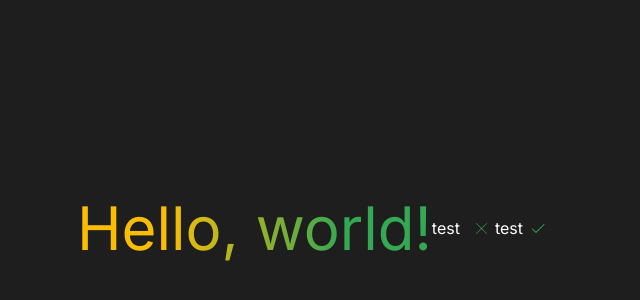
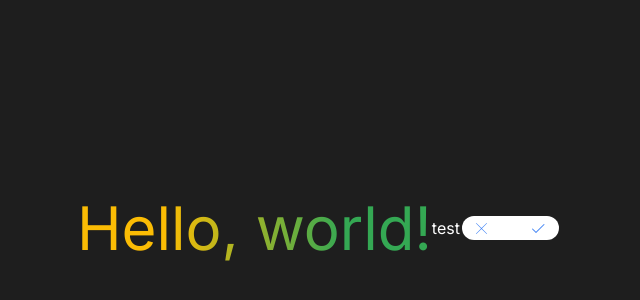
Before and after one commit to GdscCpp/socal-gd-website, a Next.js app: page /test in a window 1280 px wide. Shown: the part 172-472 px from the top of the page, without its empty margins (321-961 px from the left). Built offline with nearby package versions, Linux system fonts and the light colour scheme.

Commit message:
remove dark and light chip variants; now changes based on system prefs

```diff
--- a/src/app/page.tsx
+++ b/src/app/page.tsx
@@ -10,7 +10,7 @@ import Textarea from "@/components/input/Textarea";
 
 export default function Page() {
   return (
-    <div className="text-white p-4 h-screen w-full flex items-center justify-center bg-black">
+    <div className="text-white p-4 h-screen w-full flex items-center justify-center bg-white dark:bg-dark-400">
       <h1 className="text-heading-xl bg-2cg-4 text-transparent inline-block bg-clip-text">
         Hello, world!
       </h1>
@@ -29,18 +29,8 @@ export default function Page() {
       <Textarea label="test" value="test" onChange={() => {}} />
       <Avatar src="https://avatars.githubusercontent.com/u/472312" alt="test" />
 
-      <Chip
-        label="test"
-        variant={CHIP_VARIANTS.TRANSPARENT_LIGHT}
-        disabled={true}
-      />
-      <Chip label="test" variant={CHIP_VARIANTS.SOLID_LIGHT} disabled={true} />
-      <Chip label="test" variant={CHIP_VARIANTS.SOLID_DARK} disabled={true} />
-      <Chip
-        label="test"
-        variant={CHIP_VARIANTS.TRANSPARENT_DARK}
-        disabled={true}
-      />
+      <Chip label="test" variant={CHIP_VARIANTS.TRANSPARENT} />
+      <Chip label="test" variant={CHIP_VARIANTS.SOLID} />
 
       <Tooltip label="test" />
     </div>
--- a/src/components/Chip.tsx
+++ b/src/components/Chip.tsx
@@ -1,10 +1,8 @@
 import Image from "next/image";
 
 export enum CHIP_VARIANTS {
-  SOLID_LIGHT = "bg-blue-400 hover:bg-blue-500",
-  SOLID_DARK = "bg-green-400 hover:bg-green-500",
-  TRANSPARENT_LIGHT = "bg-2cg-1 hover:bg-gradient-to-r from-blue-500 to-blue-500 text-blue-500",
-  TRANSPARENT_DARK = "bg-2cg-3 hover:bg-gradient-to-r from-green-500 to-green-500 text-green-500",
+  SOLID = "bg-blue-400 dark:bg-green-400 hover:bg-blue-500 dark:hover:bg-green-500",
+  TRANSPARENT = "bg-2cg-1 hover:bg-gradient-to-r from-blue-500 to-blue-500 text-blue-500 dark:bg-2cg-3 dark:hover:bg-gradient-to-r dark:from-green-500 dark:to-green-500 dark:text-green-500",
 }
 
 interface ChipProps {
@@ -23,10 +21,7 @@ export default function Chip({
   disabled,
 }: ChipProps) {
   //solid chip
-  if (
-    variant == CHIP_VARIANTS.SOLID_LIGHT ||
-    variant == CHIP_VARIANTS.SOLID_DARK
-  )
+  if (variant == CHIP_VARIANTS.SOLID)
     return (
       <div
         className={`flex items-center text-body-lg text-white px-3.5 py-0.5 rounded-full transition duration-200 ease-in-out select-none
@@ -52,12 +47,7 @@ export default function Chip({
       </div>
     );
   //gradient chip
-  else {
-    const light = variant == CHIP_VARIANTS.TRANSPARENT_LIGHT;
-    const bg = light ? "bg-white" : "bg-dark-400";
-    const hoverBg = light ? "hover:bg-blue-50" : "hover:bg-green-950";
-    let iconColor = light ? "#4284F5" : "#34A853";
-    iconColor = disabled ? "#9ca3af" : iconColor;
+  else
     return (
       <div
         className={`px-0.5 py-0.5 rounded-full transition duration-200 ease-in-out ${className}
@@ -65,15 +55,14 @@ export default function Chip({
       >
         <div
           className={`flex items-center text-body-lg px-3 rounded-full select-none transition duration-200 ease-in-out
-          ${bg} ${hoverBg}`}
+          bg-white dark:bg-dark-400 hover:bg-blue-50 dark:hover:bg-green-950`}
         >
           <svg
             xmlns="http://www.w3.org/2000/svg"
             width={15}
             height={15}
             viewBox="0 0 50 50"
-            fill={iconColor}
-            className="mr-1.5 cursor-pointer"
+            className="mr-1.5 cursor-pointer fill-blue-500 dark:fill-green-500"
             onClick={onDelete}
           >
             <path d="M7.719 6.281 6.28 7.72 23.563 25 6.28 42.281 7.72 43.72 25 26.437 42.281 43.72l1.438-1.438L26.437 25 43.72 7.719 42.28 6.28 25 23.563Z" />
@@ -84,13 +73,11 @@ export default function Chip({
             width={18}
             height={15}
             viewBox="0 0 30 30"
-            fill={iconColor}
-            className="ml-1.5"
+            className="ml-1.5 fill-blue-500 dark:fill-green-500"
           >
             <path d="M26.98 5.99a1 1 0 0 0-.687.303L11 21.586l-6.293-6.293a1 1 0 1 0-1.414 1.414l7 7a1 1 0 0 0 1.414 0l16-16a1 1 0 0 0-.727-1.717z" />
           </svg>
         </div>
       </div>
     );
-  }
 }
```
